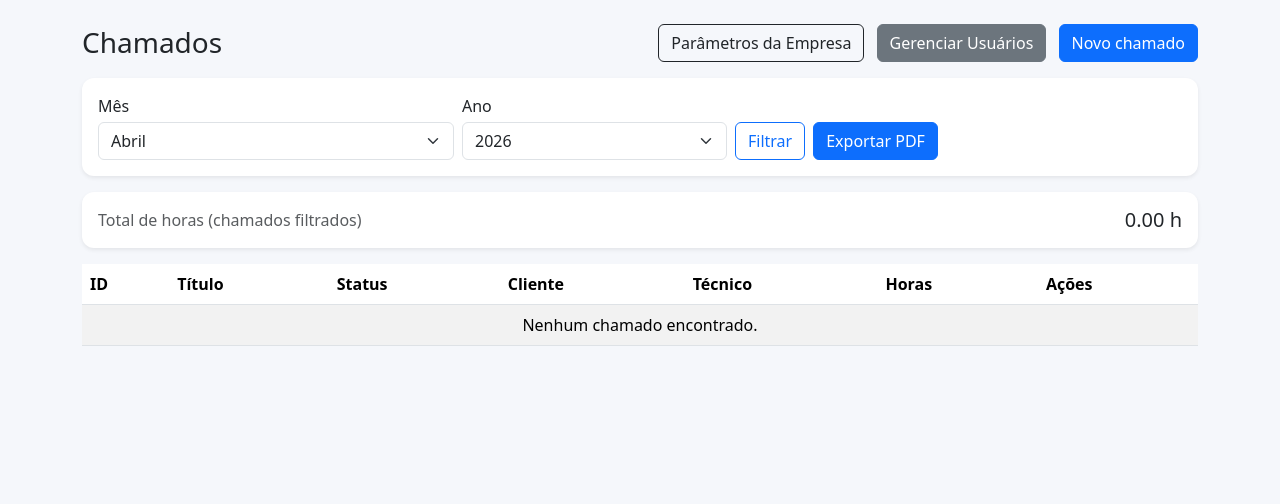
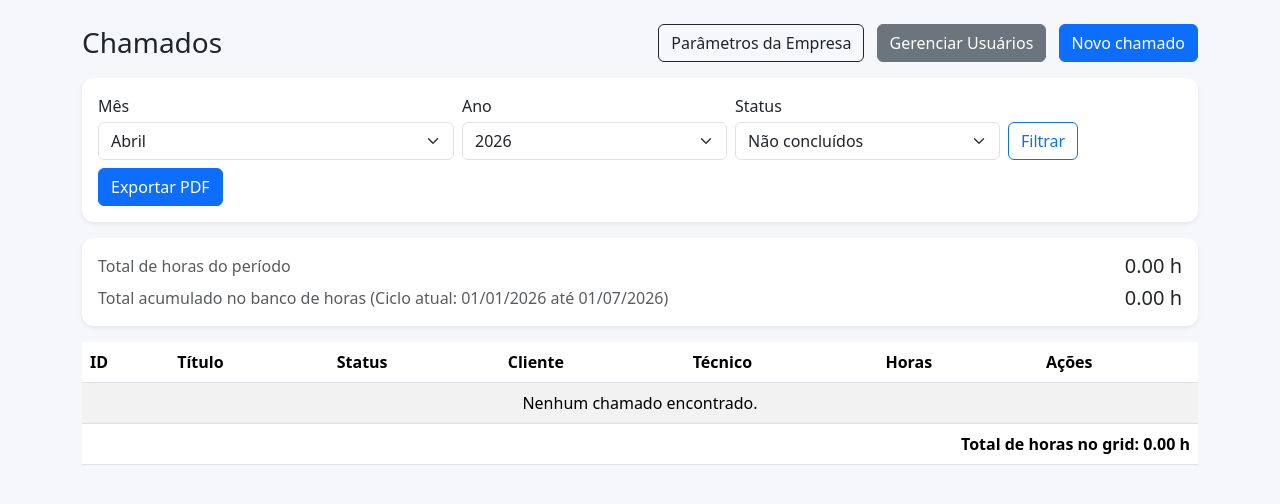
Before and after one commit to asanchezz01/hope_desk, a Flask app: page /dashboard in a window 1280 px wide. Shown: the part 56-560 px from the top of the page. Run offline with Flask 3, Linux system fonts and the light colour scheme; the visitor is signed in with stand-in values (Sample User, id 1); some libraries are stand-ins or nearby versions.

Commit message:
Add hours bank tracking and status filters
Introduce hours-bank features and status filtering on the dashboard. Adds two system parameters (monthly_hours_allowance, hours_bank_closing_date) with defaults and UI inputs + validation in company parameters. Implements add_months, resolve_hours_bank_window and calculate_accumulated_hours to compute accumulated banked hours per 6-month cycle. Dashboard logic updated to support status filters, separate totals for the period and the displayed grid, and to surface accumulated hours and cycle labels in the UI. Templates updated to show the new form fields, status selector, accumulated total and per-grid total.

```diff
--- a/app.py
+++ b/app.py
@@ -1,3 +1,5 @@
+import calendar
+from collections import defaultdict
 from datetime import datetime, timedelta
 from functools import wraps
 from email.message import EmailMessage
@@ -107,6 +109,8 @@ def ensure_system_parameters() -> None:
         "company_logo": "",
         "company_name": "Hope Desk",
         "company_address": "Endereço não informado",
+        "monthly_hours_allowance": "16",
+        "hours_bank_closing_date": "2000-01-01",
     }
     existing = {
         row.key for row in SystemParameter.query.filter(SystemParameter.key.in_(defaults.keys())).all()
@@ -159,6 +163,75 @@ def month_period_bounds(year: int, month: int) -> tuple[datetime, datetime]:
     else:
         end = datetime(year, month + 1, 1)
     return start, end
+
+
+def add_months(base_date: datetime, months: int) -> datetime:
+    month_index = (base_date.month - 1) + months
+    target_year = base_date.year + (month_index // 12)
+    target_month = (month_index % 12) + 1
+    target_day = min(base_date.day, calendar.monthrange(target_year, target_month)[1])
+    return base_date.replace(year=target_year, month=target_month, day=target_day)
+
+
+def resolve_hours_bank_window(closing_date_raw: str, reference: datetime) -> tuple[datetime, datetime]:
+    try:
+        anchor = datetime.strptime(closing_date_raw, "%Y-%m-%d")
+    except (TypeError, ValueError):
+        anchor = reference.replace(month=1, day=1, hour=0, minute=0, second=0, microsecond=0)
+    else:
+        anchor = anchor.replace(hour=0, minute=0, second=0, microsecond=0)
+
+    while anchor > reference:
+        anchor = add_months(anchor, -6)
+
+    next_reset = add_months(anchor, 6)
+    while next_reset <= reference:
+        anchor = next_reset
+        next_reset = add_months(anchor, 6)
+
+    return anchor, next_reset
+
+
+def calculate_accumulated_hours(user_id: int, role: str, reference: datetime) -> tuple[float, float, datetime, datetime]:
+    franchise_hours_raw = get_system_parameter("monthly_hours_allowance", "16")
+    try:
+        franchise_hours = float(franchise_hours_raw.replace(",", "."))
+    except ValueError:
+        franchise_hours = 16.0
+    franchise_hours = max(franchise_hours, 0)
+
+    closing_date_raw = get_system_parameter("hours_bank_closing_date", "")
+    cycle_start, cycle_end = resolve_hours_bank_window(closing_date_raw, reference)
+
+    activity_scope = Activity.query.join(Ticket, Activity.ticket_id == Ticket.id).filter(
+        Activity.ended_at > cycle_start,
+        Activity.started_at < reference,
+    )
+    if role == "client":
+        activity_scope = activity_scope.filter(Ticket.client_id == user_id)
+
+    monthly_totals: dict[tuple[int, int], float] = defaultdict(float)
+    for activity in activity_scope.all():
+        overlap_start = max(activity.started_at, cycle_start)
+        overlap_end = min(activity.ended_at, reference)
+        if overlap_end <= overlap_start:
+            continue
+
+        cursor = overlap_start
+        while cursor < overlap_end:
+            if cursor.month == 12:
+                next_month = datetime(cursor.year + 1, 1, 1)
+            else:
+                next_month = datetime(cursor.year, cursor.month + 1, 1)
+            segment_end = min(overlap_end, next_month)
+            monthly_totals[(cursor.year, cursor.month)] += (segment_end - cursor).total_seconds() / 3600
+            cursor = segment_end
+
+    accumulated = 0.0
+    for month_hours in monthly_totals.values():
+        accumulated += max(month_hours - franchise_hours, 0)
+
+    return round(accumulated, 2), round(franchise_hours, 2), cycle_start, cycle_end
 
 
 def normalize_status(status: str) -> str:
@@ -537,6 +610,8 @@ def manage_company_parameters():
         company_name = request.form.get("company_name", "").strip()
         company_address = request.form.get("company_address", "").strip()
         company_logo = request.form.get("company_logo", "").strip()
+        monthly_hours_allowance_raw = request.form.get("monthly_hours_allowance", "").strip()
+        hours_bank_closing_date_raw = request.form.get("hours_bank_closing_date", "").strip()
 
         if not company_name:
             flash("Informe o nome da empresa.", "danger")
@@ -546,18 +621,45 @@ def manage_company_parameters():
             flash("Informe o endereço da empresa.", "danger")
             return redirect(url_for("manage_company_parameters"))
 
+        if not monthly_hours_allowance_raw:
+            flash("Informe a quantidade de horas de franquia mensal.", "danger")
+            return redirect(url_for("manage_company_parameters"))
+
+        normalized_allowance = monthly_hours_allowance_raw.replace(",", ".")
+        try:
+            monthly_hours_allowance = float(normalized_allowance)
+            if monthly_hours_allowance < 0:
+                raise ValueError
+        except ValueError:
+            flash("A franquia mensal deve ser um número válido maior ou igual a zero.", "danger")
+            return redirect(url_for("manage_company_parameters"))
+
+        try:
+            closing_date = datetime.strptime(hours_bank_closing_date_raw, "%Y-%m-%d").date()
+        except ValueError:
+            flash("Informe uma data de fechamento do banco de horas válida.", "danger")
+            return redirect(url_for("manage_company_parameters"))
+
         set_system_parameter("company_name", company_name)
         set_system_parameter("company_address", company_address)
         set_system_parameter("company_logo", company_logo)
+        set_system_parameter("monthly_hours_allowance", f"{monthly_hours_allowance:.2f}")
+        set_system_parameter("hours_bank_closing_date", closing_date.isoformat())
         db.session.commit()
         flash("Parâmetros da empresa atualizados com sucesso.", "success")
         return redirect(url_for("manage_company_parameters"))
 
+    today = datetime.now()
     return render_template(
         "company_parameters.html",
         company_name=get_system_parameter("company_name", "Hope Desk"),
         company_address=get_system_parameter("company_address", "Endereço não informado"),
         company_logo=get_system_parameter("company_logo", ""),
+        monthly_hours_allowance=get_system_parameter("monthly_hours_allowance", "16"),
+        hours_bank_closing_date=get_system_parameter(
+            "hours_bank_closing_date",
+            today.replace(month=1, day=1).date().isoformat(),
+        ),
     )
 
 
@@ -662,6 +764,10 @@ def dashboard():
         request.args.get("year", str(today.year)),
         request.args.get("month", str(today.month)),
     )
+    selected_status = (request.args.get("status", "nao_concluidos") or "nao_concluidos").strip().lower()
+    valid_status_filters = {"nao_concluidos", "all", "aberto", "em_andamento", "resolvido", "fechado"}
+    if selected_status not in valid_status_filters:
+        selected_status = "nao_concluidos"
 
     if role == "client":
         scope_query = Ticket.query.filter_by(client_id=user_id)
@@ -681,12 +787,22 @@ def dashboard():
     if today.year not in available_years:
         available_years.insert(0, today.year)
 
-    tickets = (
-        scope_query.filter(year_expr == selected_year, month_expr == selected_month)
-        .order_by(Ticket.created_at.desc())
-        .all()
+    period_scope_query = scope_query.filter(year_expr == selected_year, month_expr == selected_month)
+    total_hours_sum = round(sum(ticket.total_hours for ticket in period_scope_query.all()), 2)
+
+    tickets_query = period_scope_query
+    if selected_status == "nao_concluidos":
+        tickets_query = tickets_query.filter(~Ticket.status.in_(["resolvido", "fechado"]))
+    elif selected_status != "all":
+        tickets_query = tickets_query.filter(Ticket.status == selected_status)
+
+    tickets = tickets_query.order_by(Ticket.created_at.desc()).all()
+    tickets_hours_sum = round(sum(ticket.total_hours for ticket in tickets), 2)
+    accumulated_hours_total, monthly_hours_allowance, cycle_start, cycle_end = calculate_accumulated_hours(
+        user_id=user_id,
+        role=role,
+        reference=today,
     )
-    total_hours_sum = round(sum(ticket.total_hours for ticket in tickets), 2)
 
     months = [
         (1, "Janeiro"),
@@ -709,17 +825,32 @@ def dashboard():
         "resolvido": {"label": "Concluído", "class": "status-done"},
         "fechado": {"label": "Fechado", "class": "status-done"},
     }
+    status_filters = [
+        ("nao_concluidos", "Não concluídos"),
+        ("all", "Todos"),
+        ("aberto", "Em aberto"),
+        ("em_andamento", "Em andamento"),
+        ("resolvido", "Concluído"),
+        ("fechado", "Fechado"),
+    ]
 
     return render_template(
         "dashboard.html",
         tickets=tickets,
+        tickets_hours_sum=tickets_hours_sum,
         role=role,
         months=months,
         selected_month=selected_month,
         available_years=available_years,
         selected_year=selected_year,
+        selected_status=selected_status,
+        status_filters=status_filters,
         status_meta=status_meta,
         total_hours_sum=total_hours_sum,
+        accumulated_hours_total=accumulated_hours_total,
+        monthly_hours_allowance=monthly_hours_allowance,
+        cycle_start_label=cycle_start.strftime("%d/%m/%Y"),
+        cycle_end_label=cycle_end.strftime("%d/%m/%Y"),
     )
 
 
--- a/templates/dashboard.html
+++ b/templates/dashboard.html
@@ -33,6 +33,14 @@
         {% endfor %}
       </select>
     </div>
+    <div class="col-12 col-md-3">
+      <label for="status" class="form-label mb-1">Status</label>
+      <select id="status" name="status" class="form-select">
+        {% for status_value, status_label in status_filters %}
+          <option value="{{ status_value }}" {% if selected_status == status_value %}selected{% endif %}>{{ status_label }}</option>
+        {% endfor %}
+      </select>
+    </div>
     <div class="col-12 col-md-auto">
       <button type="submit" class="btn btn-outline-primary">Filtrar</button>
     </div>
@@ -48,9 +56,15 @@
 </form>
 
 <div class="card p-3 mb-3 border-0 shadow-sm">
+  <div class="d-flex justify-content-between align-items-center flex-wrap gap-2 mb-2">
+    <span class="text-muted">Total de horas do período</span>
+    <strong class="h5 mb-0">{{ '%.2f'|format(total_hours_sum) }} h</strong>
+  </div>
   <div class="d-flex justify-content-between align-items-center flex-wrap gap-2">
-    <span class="text-muted">Total de horas (chamados filtrados)</span>
-    <strong class="h5 mb-0">{{ '%.2f'|format(total_hours_sum) }} h</strong>
+    <span class="text-muted">
+      Total acumulado no banco de horas (Ciclo atual: {{ cycle_start_label }} até {{ cycle_end_label }})
+    </span>
+    <strong class="h5 mb-0">{{ '%.2f'|format(accumulated_hours_total) }} h</strong>
   </div>
 </div>
 
@@ -95,6 +109,11 @@
       <tr><td colspan="7" class="text-center">Nenhum chamado encontrado.</td></tr>
       {% endfor %}
     </tbody>
+    <tfoot>
+      <tr>
+        <td colspan="7" class="fw-semibold text-end">Total de horas no grid: {{ '%.2f'|format(tickets_hours_sum) }} h</td>
+      </tr>
+    </tfoot>
   </table>
 </div>
 {% endblock %}
```
Also changed, not shown: templates/company_parameters.html (+28 -0 lines).
